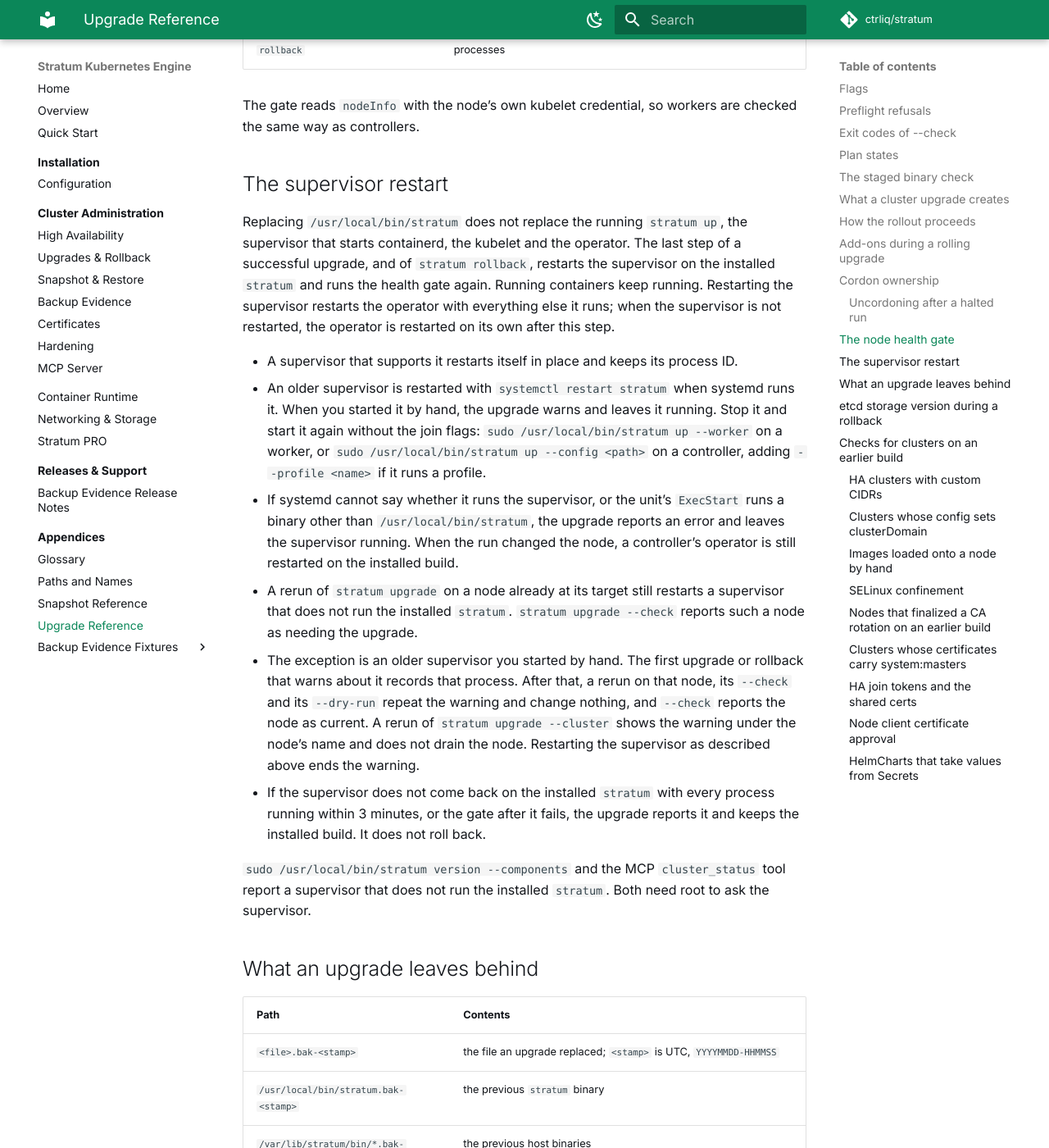
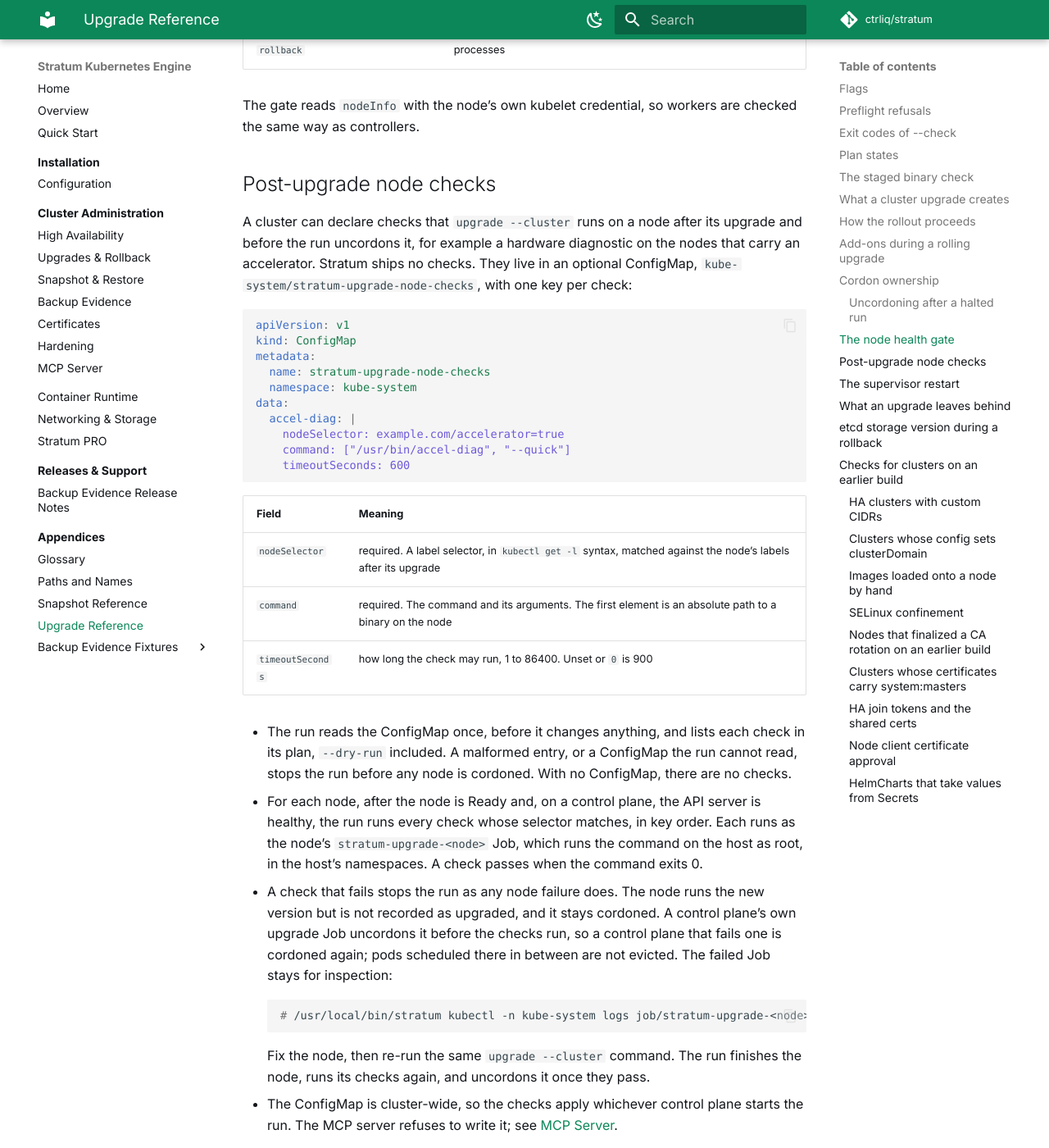
Before and after one commit to ctrliq/stratum, an MkDocs documentation site: the page built from docs/docs/appendices/upgrade-reference.md, in a window 1280 px wide and 1400 px high, scrolled down 8569 px. Shown: the whole window at 82% size. Built offline with MkDocs 1.6.1 and Material for MkDocs 9.7.7, drawn with Linux system fonts in a browser that asks for light colours; comment, search, counter and statistics services are not loaded.

Commit message:
docs(upgrade): document post-upgrade node checks
Describe kube-system/stratum-upgrade-node-checks in the upgrade
reference: its fields, when the checks run, what a failure leaves behind
and how a re-run finishes the node. Point to it from the cluster upgrade
guide, and list it among the ConfigMaps the MCP server refuses to write.

Refs: KUB-781
Signed-off-by: cwolford <WolfyChris@users.noreply.github.com>

````diff
--- a/docs/docs/appendices/upgrade-reference.md
+++ b/docs/docs/appendices/upgrade-reference.md
@@ -277,6 +277,59 @@ hold:
 
 The gate reads `nodeInfo` with the node's own kubelet credential, so workers
 are checked the same way as controllers.
+
+## Post-upgrade node checks
+
+A cluster can declare checks that `upgrade --cluster` runs on a node after its
+upgrade and before the run uncordons it, for example a hardware diagnostic on
+the nodes that carry an accelerator. Stratum ships no checks. They live in an
+optional ConfigMap, `kube-system/stratum-upgrade-node-checks`, with one key
+per check:
+
+```yaml
+apiVersion: v1
+kind: ConfigMap
+metadata:
+  name: stratum-upgrade-node-checks
+  namespace: kube-system
+data:
+  accel-diag: |
+    nodeSelector: example.com/accelerator=true
+    command: ["/usr/bin/accel-diag", "--quick"]
+    timeoutSeconds: 600
+```
+
+| Field | Meaning |
+|---|---|
+| `nodeSelector` | required. A label selector, in `kubectl get -l` syntax, matched against the node's labels after its upgrade |
+| `command` | required. The command and its arguments. The first element is an absolute path to a binary on the node |
+| `timeoutSeconds` | how long the check may run, 1 to 86400. Unset or `0` is 900 |
+
+- The run reads the ConfigMap once, before it changes anything, and lists each
+  check in its plan, `--dry-run` included. A malformed entry, or a ConfigMap
+  the run cannot read, stops the run before any node is cordoned. With no
+  ConfigMap, there are no checks.
+- For each node, after the node is Ready and, on a control plane, the API
+  server is healthy, the run runs every check whose selector matches, in key
+  order. Each runs as the node's `stratum-upgrade-<node>` Job, which runs the
+  command on the host as root, in the host's namespaces. A check passes when
+  the command exits 0.
+- A check that fails stops the run as any node failure does. The node runs the
+  new version but is not recorded as upgraded, and it stays cordoned. A control
+  plane's own upgrade Job uncordons it before the checks run, so a control plane
+  that fails one is cordoned again; pods scheduled there in between are not
+  evicted. The failed Job stays for inspection:
+
+    ```console
+    # /usr/local/bin/stratum kubectl -n kube-system logs job/stratum-upgrade-<node>
+    ```
+
+    Fix the node, then re-run the same `upgrade --cluster` command. The run
+    finishes the node, runs its checks again, and uncordons it once they pass.
+
+- The ConfigMap is cluster-wide, so the checks apply whichever control plane
+  starts the run. The MCP server refuses to write it; see
+  [MCP Server](../cluster-admin/mcp.md).
 
 ## The supervisor restart
 
````
Also changed, not shown: docs/docs/cluster-admin/mcp.md (+4 -0 lines), docs/docs/cluster-admin/upgrades.md (+5 -0 lines).
